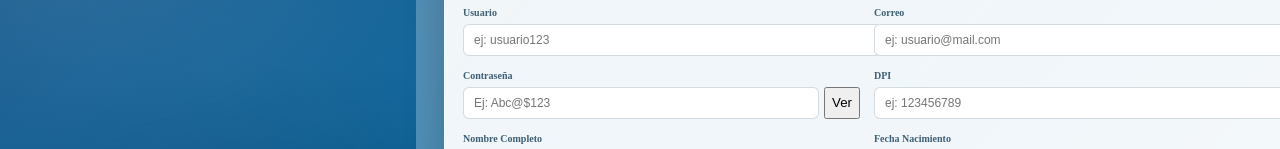
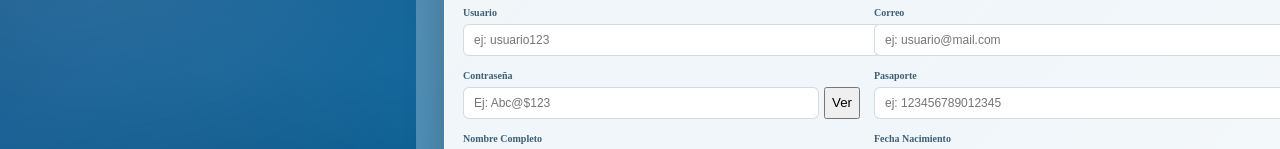
Before and after one commit to theduckboy59/aeropuerto-frontend, an Angular app: page /register in a window 1280 px wide. Shown: the part 190-339 px from the top of the page. Built offline with nearby package versions, Linux system fonts and the light colour scheme.

Commit message:
fix: actualice el back , y el front

```diff
--- a/src/app/pages/register/register.component.html
+++ b/src/app/pages/register/register.component.html
@@ -52,11 +52,16 @@
             </div>
 
             <div class="field">
-              <label class="label">DPI</label>
+              <label class="label">Pasaporte</label>
               <input class="control"
-                     [(ngModel)]="form.dpi"
-                     name="dpi"
-                     placeholder="ej: 123456789">
+                     [(ngModel)]="form.pasaporte"
+                     name="pasaporte"
+                     maxlength="15"
+                     (keydown)="bloquearPasaporteSiCompleto($event)"
+                     (input)="limitarPasaporte()"
+                     inputmode="numeric"
+                     autocomplete="off"
+                     placeholder="ej: 123456789012345">
             </div>
 
             <div class="field">
--- a/src/app/pages/register/register.component.ts
+++ b/src/app/pages/register/register.component.ts
@@ -26,7 +26,7 @@ export class RegisterComponent {
       username: '',
       email: '',
       password: '',
-      dpi: '',
+      pasaporte: '',
       nombreCompleto: '',
       fechaNacimiento: '',
       nacionalidad: '',
@@ -35,6 +35,43 @@ export class RegisterComponent {
       telefonoEmergencia: '',
       direccion: ''
     };
+  }
+
+  limitarPasaporte() {
+    const value = (this.form.pasaporte ?? '').toString();
+    const digitsOnly = value.replace(/\D+/g, '');
+    this.form.pasaporte = digitsOnly.substring(0, 15);
+  }
+
+  bloquearPasaporteSiCompleto(event: KeyboardEvent) {
+    const max = 15;
+
+    const tecla = event.key;
+    const esControl =
+      tecla === 'Backspace' ||
+      tecla === 'Delete' ||
+      tecla === 'Tab' ||
+      tecla === 'Enter' ||
+      tecla === 'ArrowLeft' ||
+      tecla === 'ArrowRight' ||
+      tecla === 'Home' ||
+      tecla === 'End';
+    if (esControl) return;
+
+    if (!/^\d$/.test(tecla)) {
+      event.preventDefault();
+      return;
+    }
+
+    const input = event.target as HTMLInputElement | null;
+    if (!input) return;
+
+    const haySeleccion = (input.selectionEnd ?? 0) > (input.selectionStart ?? 0);
+    if (haySeleccion) return;
+
+    if ((this.form.pasaporte ?? '').length >= max) {
+      event.preventDefault();
+    }
   }
 
   register() {
```
